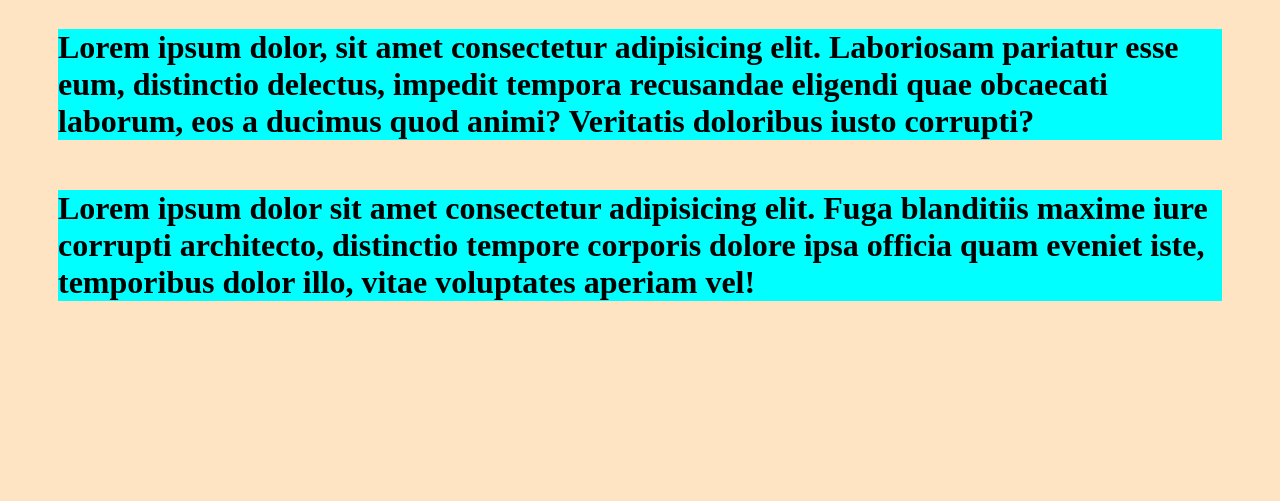
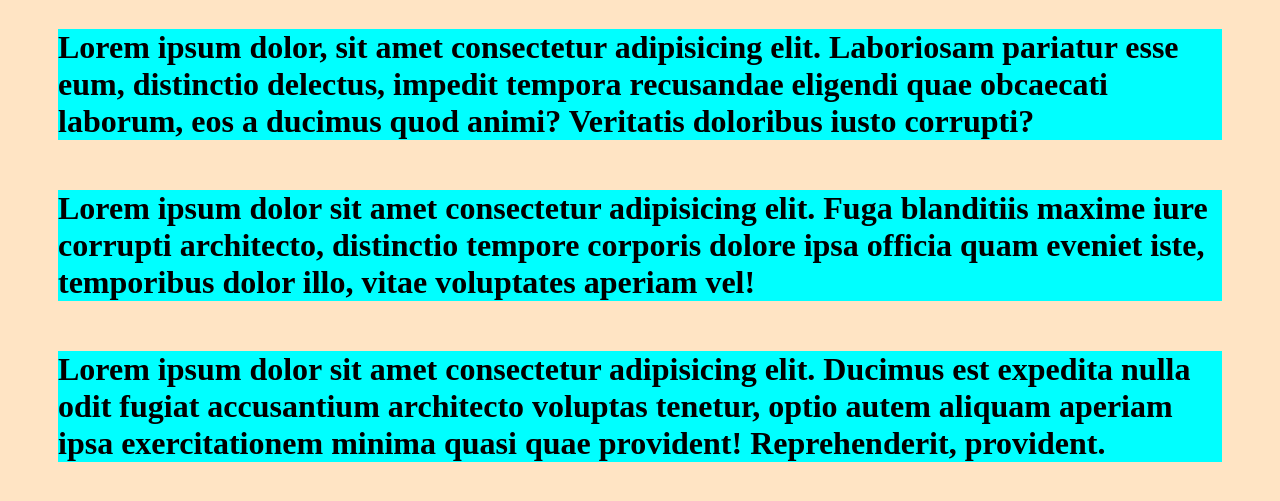
Before and after one commit to AliHussienPrograming/MyProject, a plain HTML site: page index.html in a window 1280 px wide. Shown: the part 195-696 px from the top of the page. Drawn offline with Linux system fonts and the light colour scheme.

Commit message:
edit the html file

```diff
--- a/index.html
+++ b/index.html
@@ -12,5 +12,6 @@
     <h1>Hello </h1>
     <h1>Lorem ipsum dolor, sit amet consectetur adipisicing elit. Laboriosam pariatur esse eum, distinctio delectus, impedit tempora recusandae eligendi quae obcaecati laborum, eos a ducimus quod animi? Veritatis doloribus iusto corrupti? </h1>
     <h1>Lorem ipsum dolor sit amet consectetur adipisicing elit. Fuga blanditiis maxime iure corrupti architecto, distinctio tempore corporis dolore ipsa officia quam eveniet iste, temporibus dolor illo, vitae voluptates aperiam vel!</h1>
+    <h1>Lorem ipsum dolor sit amet consectetur adipisicing elit. Ducimus est expedita nulla odit fugiat accusantium architecto voluptas tenetur, optio autem aliquam aperiam ipsa exercitationem minima quasi quae provident! Reprehenderit, provident.</h1>
 </body>
 </html>
```
